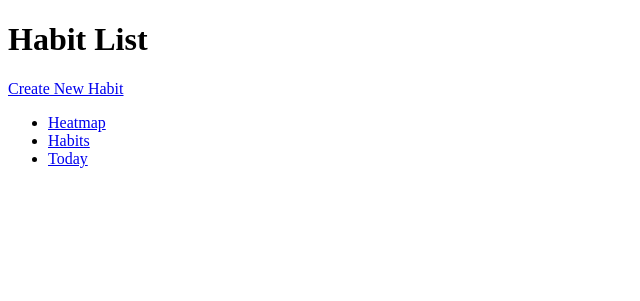
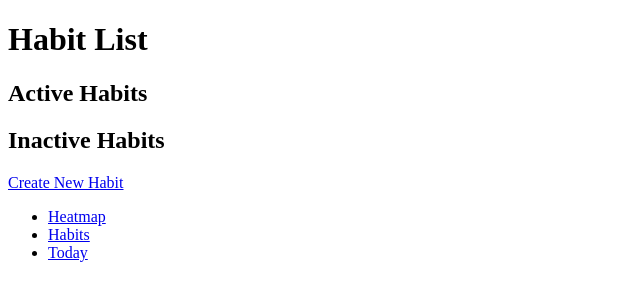
Before and after one commit to fhightower/habit-tracker, a Django app: page /habits/ in a window 1280 px wide. Shown: the top 301 px of the page, without its empty margins (0-640 px from the left). Run offline with Django 5.2, Linux system fonts and the light colour scheme; data that the repository does not hold is empty.

Commit message:
Split active/inactive habits in habit list

```diff
--- a/habit_tracker/models.py
+++ b/habit_tracker/models.py
@@ -1,6 +1,7 @@
 from datetime import date, timedelta
 
 from django.db import models
+from django.utils import timezone
 
 
 class Habit(models.Model):
@@ -71,6 +72,10 @@ class Habit(models.Model):
         completed = all_completions.filter(status="COMPLETE").count()
         return round(completed / all_completions.count() * 100)
 
+    @property
+    def is_active(self) -> bool:
+        return self.end_date == None or self.end_date > timezone.now().date()
+
     class Meta:
         unique_together = ("name", "start_date", "end_date")
 
--- a/habit_tracker/templates/habit_tracker/habit_list.html
+++ b/habit_tracker/templates/habit_tracker/habit_list.html
@@ -2,9 +2,22 @@
 
 {% block content %}
   <h1>Habit List</h1>
+
+  <h2>Active Habits</h2>
   <ul>
     {% for habit in habits %}
-    <li><a href="{% url 'habit_tracker:habit_edit' habit.id %}">{{ habit.name }}</a> ({{ habit.completion_percentage }}%)</li>
+        {% if habit.is_active %}
+            <li><a href="{% url 'habit_tracker:habit_edit' habit.id %}">{{ habit.name }}</a> ({{ habit.completion_percentage }}%)</li>
+        {% endif %}
+    {% endfor %}
+  </ul>
+
+  <h2>Inactive Habits</h2>
+  <ul>
+    {% for habit in habits %}
+        {% if not habit.is_active %}
+            <li><a href="{% url 'habit_tracker:habit_edit' habit.id %}">{{ habit.name }}</a> ({{ habit.completion_percentage }}%)</li>
+        {% endif %}
     {% endfor %}
   </ul>
 
```
